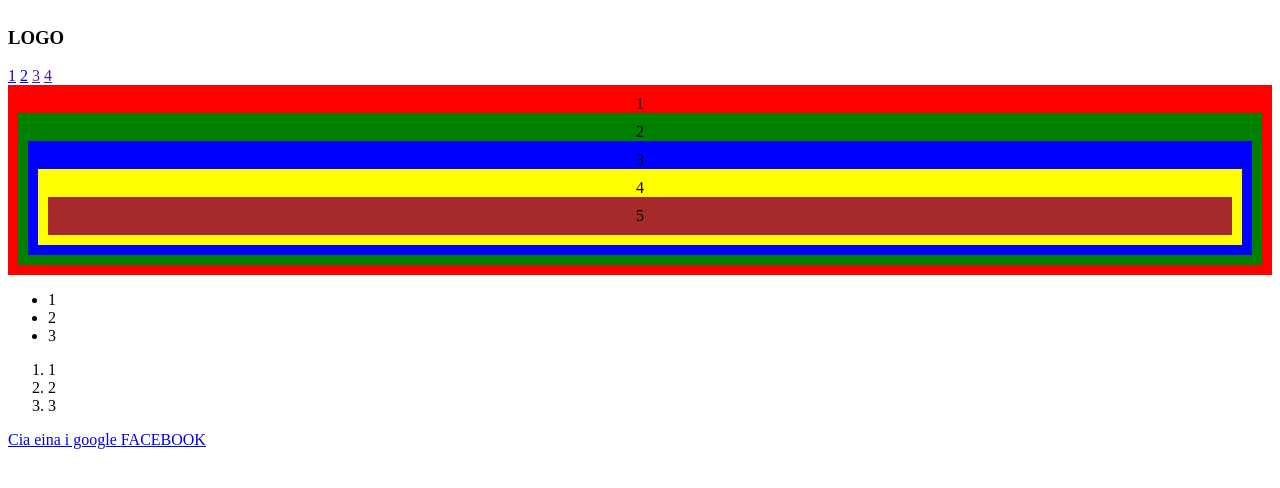
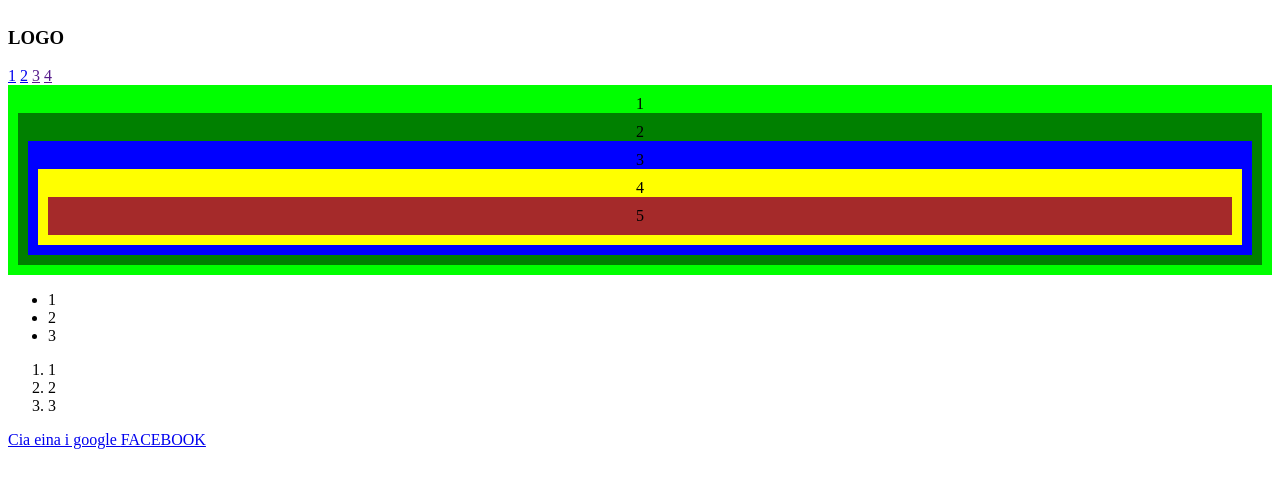
Before and after one commit to karolisst/uzd-1_10-24, a plain HTML site: page index.html in a window 1280 px wide. Drawn offline with Linux system fonts and the light colour scheme.

Commit message:
pataisymas

```diff
--- a/index.html
+++ b/index.html
@@ -23,7 +23,7 @@
         <a href="">4</a>
     </nav>
 </header>
-    <div style="background-color: red">
+    <div style="background-color: rgb(0, 255, 0)">
         1
         <div style="background-color: green">
             2
```
